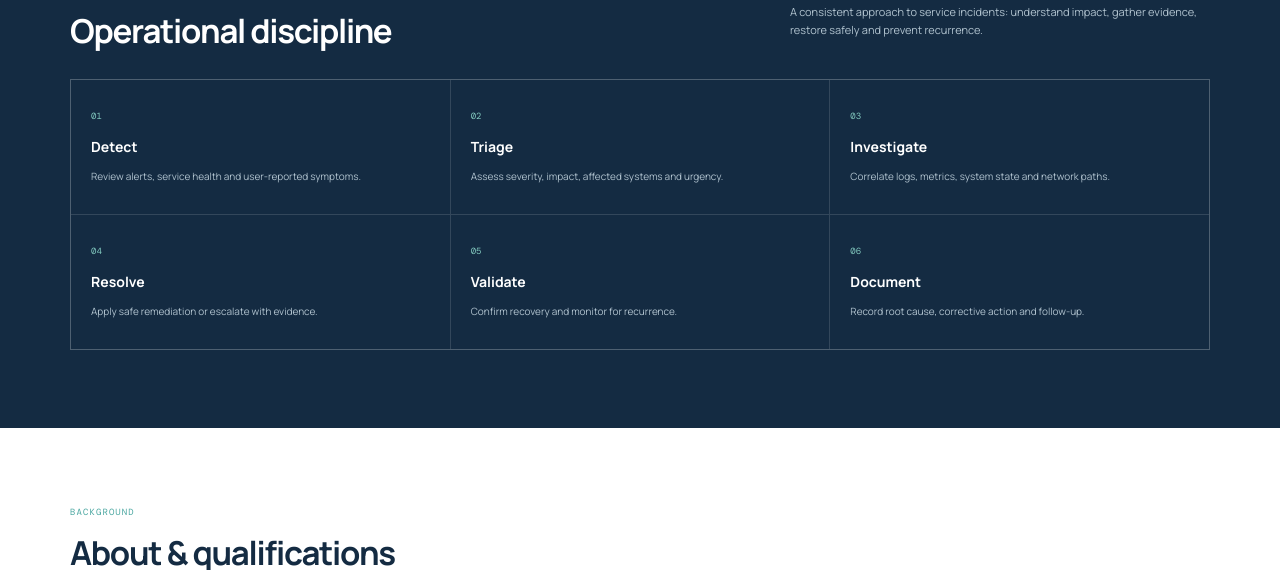
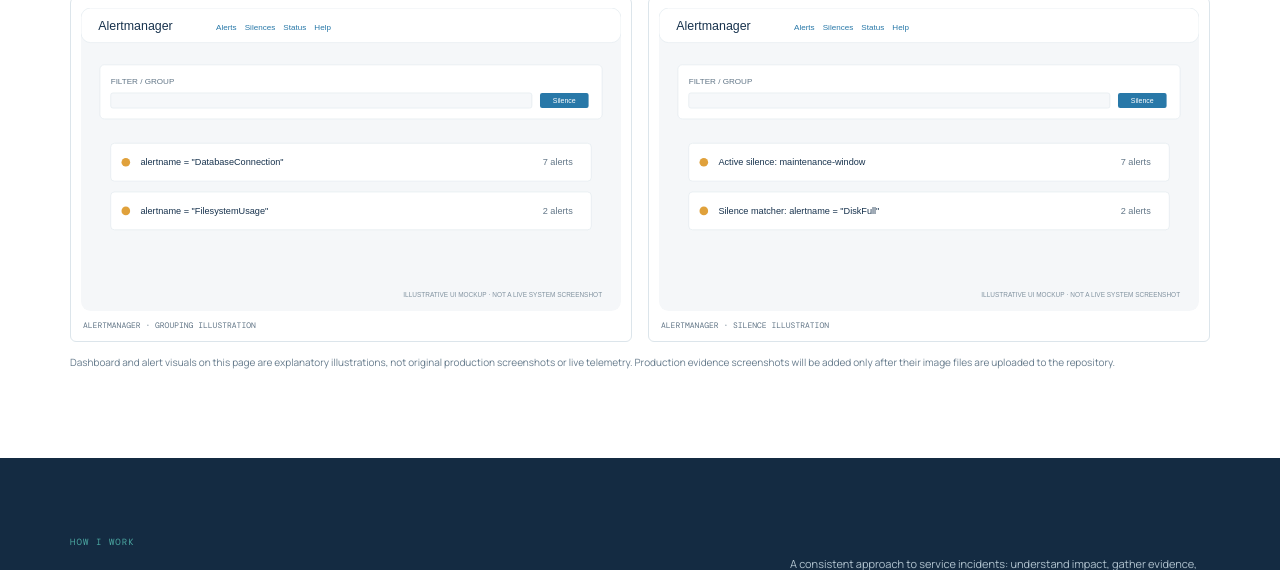
Before and after one commit to buddynotshotme/buddynotshotme.github.io, a plain HTML site: page index.html in a window 1280 px wide. Shown: the part 3903-4473 px from the top of the page. Drawn offline with nearby package versions, Linux system fonts and the light colour scheme.

Commit message:
Fix missing image paths and label illustrative visuals accurately

```diff
--- a/index.html
+++ b/index.html
@@ -41,7 +41,7 @@
 <article class="project"><div><small>05 / PRODUCTION EXPERIENCE</small><h3>Backup, Disaster Recovery & Restore Validation</h3><p>Backup and recovery operations across Windows infrastructure and AWS resources.</p><ul><li>Veeam Backup & Recovery and Windows Server Backup.</li><li>AWS EBS snapshots and RDS automated backups.</li><li>Restore execution and validation of system, database and application availability.</li></ul></div><div class="project-visual"><img src="assets/backup-recovery.svg" alt="Backup and recovery lifecycle"><small>BACKUP AND RESTORE VALIDATION LIFECYCLE</small></div></article>
 <article class="project"><div><small>06 / PRODUCTION EXPERIENCE</small><h3>Monitoring, Automation & CI/CD</h3><p>Mixed Windows/Linux and Kubernetes monitoring, operational alerting and delivery automation.</p><ul><li>Prometheus, Grafana and Alertmanager.</li><li>AWS CloudWatch and Windows diagnostic tools.</li><li>Email, Webhook, Slack and DingTalk alert channels.</li><li>Jenkins, Terraform, Ansible, Python, Bash and PowerShell.</li></ul></div><div class="project-visual"><img src="assets/monitoring-flow.svg" alt="Prometheus and Alertmanager monitoring flow"><small>MONITORING AND ALERT ROUTING FLOW</small></div></article>
 <article class="project"><div><small>07 / PRODUCTION EXPERIENCE</small><h3>Linux & Incident Support</h3><p>Long-term production Linux operations, service health checks, resource analysis, network troubleshooting and cross-team incident resolution.</p><ul><li>System patching, software upgrades and service recovery.</li><li>Incident triage, investigation, escalation and validation.</li><li>Team-based 24/7 on-call rotation availability.</li></ul></div><div class="flow"><b>DETECT</b><b>TRIAGE</b><b>INVESTIGATE</b><b>RESOLVE · VALIDATE · DOCUMENT</b></div></article>
-<div class="gallery"><figure><img src="assets/grafana_windows_redacted.png" alt="Windows monitoring dashboard"><figcaption>WINDOWS SERVER · GRAFANA DASHBOARD</figcaption></figure><figure><img src="assets/grafana_linux_redacted.png" alt="Linux monitoring dashboard"><figcaption>LINUX SERVER · GRAFANA DASHBOARD</figcaption></figure><figure><img src="assets/alertmanager_grouping.png" alt="Alertmanager grouped alerts"><figcaption>ALERTMANAGER · GROUPED ALERTS</figcaption></figure><figure><img src="assets/alertmanager_silences.png" alt="Alertmanager silence management"><figcaption>ALERTMANAGER · SILENCE MANAGEMENT</figcaption></figure></div><p class="gallery-note">Screenshots are supplied operational evidence. Identifying host details are obscured where present. Diagrams elsewhere on this page are explanatory illustrations, not customer network exports.</p></section>
+<div class="gallery"><figure><img src="assets/windows-dashboard-illustration.svg" alt="Windows monitoring dashboard"><figcaption>WINDOWS SERVER · DASHBOARD ILLUSTRATION</figcaption></figure><figure><img src="assets/linux-dashboard-illustration.svg" alt="Linux monitoring dashboard"><figcaption>LINUX SERVER · DASHBOARD ILLUSTRATION</figcaption></figure><figure><img src="assets/alertmanager-grouping-illustration.svg" alt="Alertmanager grouped alerts"><figcaption>ALERTMANAGER · GROUPING ILLUSTRATION</figcaption></figure><figure><img src="assets/alertmanager-silence-illustration.svg" alt="Alertmanager silence management"><figcaption>ALERTMANAGER · SILENCE ILLUSTRATION</figcaption></figure></div><p class="gallery-note">Dashboard and alert visuals on this page are explanatory illustrations, not original production screenshots or live telemetry. Production evidence screenshots will be added only after their image files are uploaded to the repository.</p></section>
 <section id="operations" class="dark"><div class="wrap section"><header class="head"><div><p class="eyebrow">HOW I WORK</p><h2>Operational discipline</h2></div><p>A consistent approach to service incidents: understand impact, gather evidence, restore safely and prevent recurrence.</p></header><div class="ops"><div><small>01</small><h3>Detect</h3><p>Review alerts, service health and user-reported symptoms.</p></div><div><small>02</small><h3>Triage</h3><p>Assess severity, impact, affected systems and urgency.</p></div><div><small>03</small><h3>Investigate</h3><p>Correlate logs, metrics, system state and network paths.</p></div><div><small>04</small><h3>Resolve</h3><p>Apply safe remediation or escalate with evidence.</p></div><div><small>05</small><h3>Validate</h3><p>Confirm recovery and monitor for recurrence.</p></div><div><small>06</small><h3>Document</h3><p>Record root cause, corrective action and follow-up.</p></div></div></div></section>
 <section id="about" class="wrap section"><header class="head"><div><p class="eyebrow">BACKGROUND</p><h2>About & qualifications</h2></div></header><div class="about"><div><h3>Professional background</h3><p>Six years of IT infrastructure and operations experience across cloud, Windows and Linux systems, enterprise services, monitoring, backup and customer technical support.</p><p>Comfortable working independently on day-to-day operations and coordinating with specialist teams when issues require deeper product or platform involvement.</p></div><div class="credentials"><div><small>EDUCATION</small><b>Bachelor’s Degree · Computer Science & Technology</b><span>Zhejiang Normal University Xingzhi College</span></div><div><small>CERTIFICATIONS</small><b>Huawei HCIP / HCIA · H3CNE</b><span>CKA and CKS previously held; both expired.</span></div><div><small>LANGUAGES</small><b>English · Fluent</b><span>Chinese · Native</span></div><div><small>WORKING ARRANGEMENT</small><b>Team-based on-call rotation</b><span>Available for emergency support rotation.</span></div></div></div></section>
 <section class="contact"><div class="wrap contact-inner"><div><p class="eyebrow">GET IN TOUCH</p><h2>Let’s keep critical systems dependable.</h2><p>For Systems Administration, AWS and infrastructure operations opportunities.</p></div><a href="mailto:fsh982544199@gmail.com">Email Shihao ↗</a></div></section>
```
